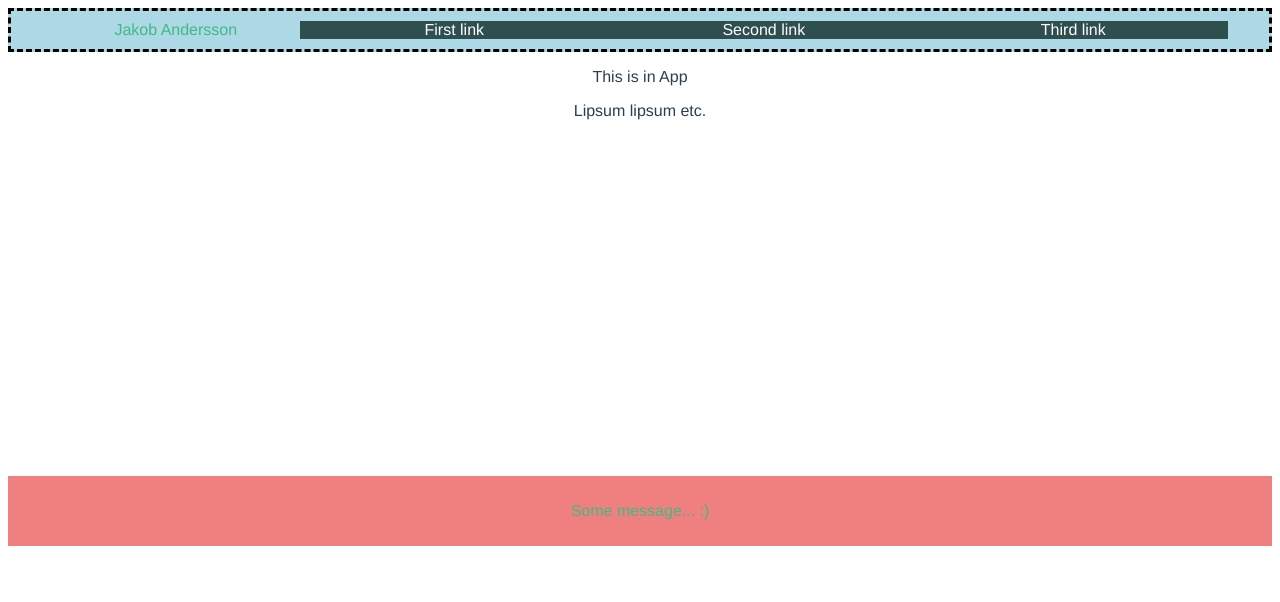
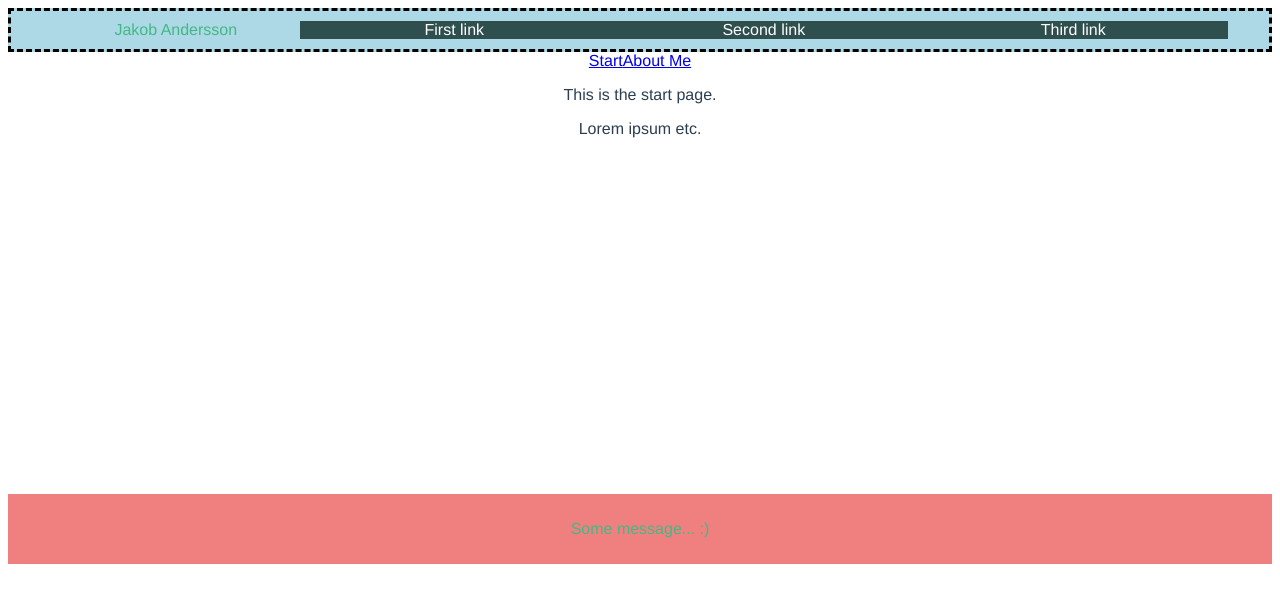
Before and after one commit to jakobilobi/jakob-cv-site, a Vue app: page / in a window 1280 px wide. Shown: the top 602 px of the page. Built offline with nearby package versions, Linux system fonts and the light colour scheme.

Commit message:
Make vue-router work and setup first skeleton views.

```diff
--- a/src/App.vue
+++ b/src/App.vue
@@ -1,11 +1,11 @@
 <template>
   <div id="app">
     <HeaderBar navTitle="Jakob Andersson"/>
-    <body>
-      <!-- replace with component -->
-      <p>This is in App</p>
-      <p>Lipsum lipsum etc.</p>
-    </body>
+
+    <router-link :to="{ name: 'ViewStart' }">Start</router-link>
+    <router-link to="/me">About Me</router-link>
+    <router-view></router-view>
+
     <FooterBar />
   </div>
 </template>
--- a/src/main.js
+++ b/src/main.js
@@ -1,8 +1,10 @@
 import Vue from 'vue'
 import App from './App.vue'
+import router from './router'
 
 Vue.config.productionTip = false
 
 new Vue({
   render: h => h(App),
+  router
 }).$mount('#app')
--- a/src/router/index.js
+++ b/src/router/index.js
@@ -1,6 +1,8 @@
 import Vue from 'vue'
 import Router from 'vue-router'
-import App from '../App.vue'
+import ViewStart from '@/views/ViewStart.vue'
+import ViewMe from '@/views/ViewMe.vue'
+
 
 Vue.use(Router)
 
@@ -8,8 +10,13 @@ export default new Router({
   routes: [
     {
       path: '/',
-      name: 'App',
-      component: App
+      name: 'ViewStart',
+      component: ViewStart
+    },
+    {
+      path: '/me',
+      name: 'ViewMe',
+      component: ViewMe
     }
   ]
 })
--- /dev/null
+++ b/src/views/ViewMe.vue
@@ -0,0 +1,23 @@
+<template>
+  <div id="start">
+    <body>
+      <!-- replace with start page content -->
+      <p>This is the page about me!</p>
+    </body>
+  </div>
+</template>
+
+<script>
+export default {
+  name: 'ViewMe'
+}
+</script>
+
+<style scoped>
+
+/* temporary */
+body {
+  height: 400px;
+}
+
+</style>
--- /dev/null
+++ b/src/views/ViewStart.vue
@@ -0,0 +1,24 @@
+<template>
+  <div id="start">
+    <body>
+      <!-- replace with start page content -->
+      <p>This is the start page.</p>
+      <p>Lorem ipsum etc.</p>
+    </body>
+  </div>
+</template>
+
+<script>
+export default {
+  name: 'ViewStart'
+}
+</script>
+
+<style scoped>
+
+/* temporary */
+body {
+  height: 400px;
+}
+
+</style>
```
